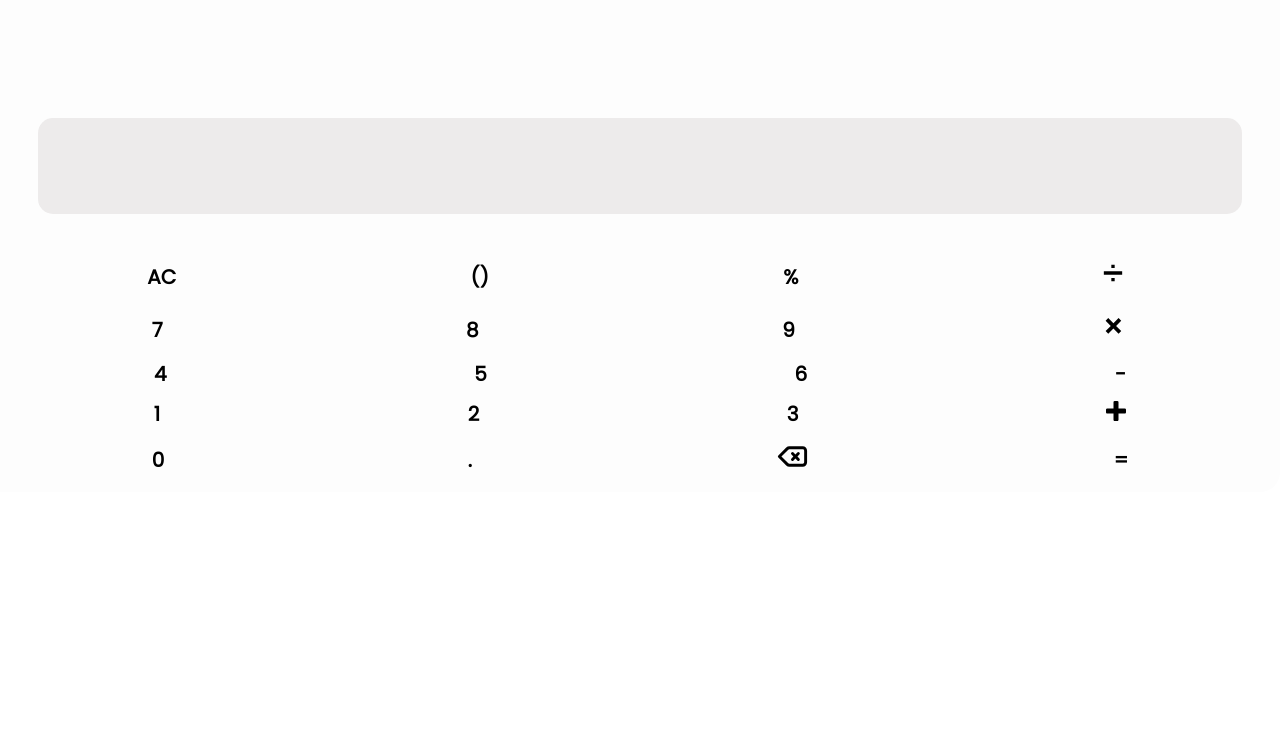
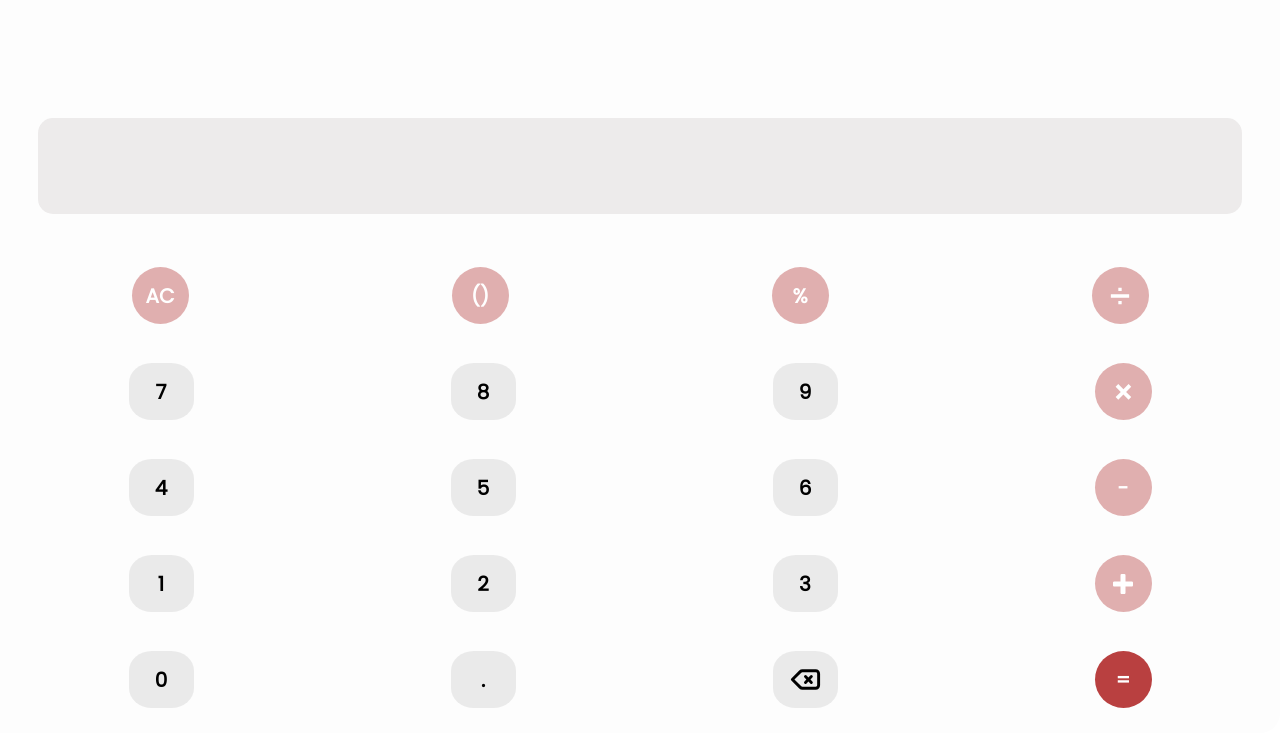
Before and after one commit to SalahVincent/Calculator_Web_App, a plain HTML site: page project/index.html in a window 1280 px wide. Drawn offline with Linux system fonts and the light colour scheme.

Commit message:
calculator layout with some additions to the css check

```diff
--- a/project/index.html
+++ b/project/index.html
@@ -4,7 +4,10 @@
     <meta charset="UTF-8" />
     <meta name="viewport" content="width=device-width, initial-scale=1.0" />
     <link rel="stylesheet" href="styles.css" />
-    <link href="https://fonts.googleapis.com/css?family=Kaushan+Script|Poppins&display=swap" rel="stylesheet">
+    <link
+      href="https://fonts.googleapis.com/css?family=Kaushan+Script|Poppins&display=swap"
+      rel="stylesheet"
+    />
     <title>Calculator Web App</title>
   </head>
   <body id="app">
@@ -17,17 +20,37 @@
             <div class="buttonop">AC</div>
             <div class="buttonop">()</div>
             <div class="buttonop">%</div>
-          <div class="buttonop"><svg height="40" width="40" viewBox="0 0 24 24" xmlns="http://www.w3.org/2000/svg">
-	<path d="M11 7h2.004v2.004H11V7Zm-4.5 4h11v2h-11v-2Zm4.5 4h2.004v2.004H11V15Z" fill="currentColor"/>
-</svg></div>
+            <div class="buttonop">
+              <svg
+                height="40"
+                width="40"
+                viewBox="0 0 24 24"
+                xmlns="http://www.w3.org/2000/svg"
+              >
+                <path
+                  d="M11 7h2.004v2.004H11V7Zm-4.5 4h11v2h-11v-2Zm4.5 4h2.004v2.004H11V15Z"
+                  fill="currentColor"
+                />
+              </svg>
+            </div>
           </div>
           <div class="numrow">
             <div class="button">7</div>
             <div class="button">8</div>
             <div class="button">9</div>
-          <div class="buttonop"><svg height="30" width="30" viewBox="0 0 32 32" xmlns="http://www.w3.org/2000/svg">
-	<path d="m24.778 21.42l-5.502-5.503l5.5-5.502l-2.827-2.83l-5.503 5.502l-5.502-5.502l-2.828 2.83l5.5 5.502l-5.5 5.502l2.83 2.828l5.5-5.502l5.5 5.502z" fill="currentColor"/>
-</svg></div>
+            <div class="buttonop">
+              <svg
+                height="30"
+                width="30"
+                viewBox="0 0 32 32"
+                xmlns="http://www.w3.org/2000/svg"
+              >
+                <path
+                  d="m24.778 21.42l-5.502-5.503l5.5-5.502l-2.827-2.83l-5.503 5.502l-5.502-5.502l-2.828 2.83l5.5 5.502l-5.5 5.502l2.83 2.828l5.5-5.502l5.5 5.502z"
+                  fill="currentColor"
+                />
+              </svg>
+            </div>
           </div>
           <div class="numrow">
             <div class="button">4</div>
@@ -39,16 +62,36 @@
             <div class="button">1</div>
             <div class="button">2</div>
             <div class="button">3</div>
-          <div class="buttonop"><svg height="20" width="20" viewBox="0 0 1024 1024" xmlns="http://www.w3.org/2000/svg">
-	<path d="M960 640H640v320q0 27-18.5 45.5T576 1024H448q-27 0-45.5-19T384 960V640H64q-27 0-45.5-19T0 576V448q0-27 18.5-45.5T64 384h320V64q0-27 18.5-45.5T448 0h128q27 0 45.5 18.5T640 64v320h320q27 0 45.5 18.5T1024 448v128q0 26-18.5 45T960 640z" fill="currentColor"/>
-</svg></div>
+            <div class="buttonop">
+              <svg
+                height="20"
+                width="20"
+                viewBox="0 0 1024 1024"
+                xmlns="http://www.w3.org/2000/svg"
+              >
+                <path
+                  d="M960 640H640v320q0 27-18.5 45.5T576 1024H448q-27 0-45.5-19T384 960V640H64q-27 0-45.5-19T0 576V448q0-27 18.5-45.5T64 384h320V64q0-27 18.5-45.5T448 0h128q27 0 45.5 18.5T640 64v320h320q27 0 45.5 18.5T1024 448v128q0 26-18.5 45T960 640z"
+                  fill="currentColor"
+                />
+              </svg>
             </div>
-          <div class ="numrow">
+          </div>
+          <div class="numrow">
             <div class="button">0</div>
             <div class="button">.</div>
-        <div class="button"><svg height="35" width="35" viewBox="0 0 24 24" xmlns="http://www.w3.org/2000/svg">
-	<path d="M19 5H9.83a3 3 0 0 0-2.12.88l-5.42 5.41a1 1 0 0 0 0 1.42l5.42 5.41a3 3 0 0 0 2.12.88H19a3 3 0 0 0 3-3V8a3 3 0 0 0-3-3Zm1 11a1 1 0 0 1-1 1H9.83a1.05 1.05 0 0 1-.71-.29L4.41 12l4.71-4.71A1.05 1.05 0 0 1 9.83 7H19a1 1 0 0 1 1 1Zm-3.29-6.71a1 1 0 0 0-1.42 0L14 10.59l-1.29-1.3a1 1 0 0 0-1.42 1.42l1.3 1.29l-1.3 1.29a1 1 0 0 0 0 1.42a1 1 0 0 0 1.42 0l1.29-1.3l1.29 1.3a1 1 0 0 0 1.42 0a1 1 0 0 0 0-1.42L15.41 12l1.3-1.29a1 1 0 0 0 0-1.42Z" fill="currentColor"/>
-</svg></div>
+            <div class="button">
+              <svg
+                height="35"
+                width="35"
+                viewBox="0 0 24 24"
+                xmlns="http://www.w3.org/2000/svg"
+              >
+                <path
+                  d="M19 5H9.83a3 3 0 0 0-2.12.88l-5.42 5.41a1 1 0 0 0 0 1.42l5.42 5.41a3 3 0 0 0 2.12.88H19a3 3 0 0 0 3-3V8a3 3 0 0 0-3-3Zm1 11a1 1 0 0 1-1 1H9.83a1.05 1.05 0 0 1-.71-.29L4.41 12l4.71-4.71A1.05 1.05 0 0 1 9.83 7H19a1 1 0 0 1 1 1Zm-3.29-6.71a1 1 0 0 0-1.42 0L14 10.59l-1.29-1.3a1 1 0 0 0-1.42 1.42l1.3 1.29l-1.3 1.29a1 1 0 0 0 0 1.42a1 1 0 0 0 1.42 0l1.29-1.3l1.29 1.3a1 1 0 0 0 1.42 0a1 1 0 0 0 0-1.42L15.41 12l1.3-1.29a1 1 0 0 0 0-1.42Z"
+                  fill="currentColor"
+                />
+              </svg>
+            </div>
             <div class="buttoneq">=</div>
           </div>
         </div>
--- a/project/styles.css
+++ b/project/styles.css
@@ -5,34 +5,80 @@
   font-size: 20px;
   font-weight: 750;
 }
-#screen {
-  background-color: rgb(253, 253, 253);
+#screen  {
+  background-color: #fdfdfd;
   height: auto;
-  border-radius: 0 0 20px 0;
+  border-radius: 0 0 20px;
 }
 
-#history {
+#history  {
   height: 10vh;
 }
-#result {
-  background-color: rgba(235, 232, 232, 0.863);
+#result  {
+  background-color: #ebe8e8dc;
   border-radius: 15px;
   height: 12vh;
   margin: 3%;
 }
 
-#number {
+#number  {
   width: 100%;
   display: flex;
   flex-direction: column;
   justify-content: space-around;
 }
 .numrow,
-.oprow {
+.oprow  {
   width: 100%;
   align-items: center;
   display: flex;
   flex-direction: row;
   justify-content: space-around;
-  padding: 0 0 10px 0;
+  padding: 0 0 10px;
 }
+
+.operations  {
+  height: 60vh;
+  width: 25%;
+}
+
+#numandop  {
+  display: flex;
+  height: 60vh;
+}
+
+.button  {
+  background-color: #dadada8c;
+  color: #000000;
+  height: 57px;
+  width: 65px;
+  border-radius: 35%;
+  text-align: center;
+  display: flex;
+  align-items: center;
+  justify-content: center;
+}
+
+.buttonop  {
+  background-color: #af2a2a5e;
+  color: white;
+  height: 57px;
+  width: 57px;
+  border-radius: 50%;
+  text-align: center;
+  display: flex;
+  align-items: center;
+  justify-content: center;
+}
+
+.buttoneq  {
+  background-color: #b94040;
+  color: white;
+  height: 57px;
+  width: 57px;
+  border-radius: 50%;
+  text-align: center;
+  display: flex;
+  align-items: center;
+  justify-content: center;
+}
```
Lines whose indentation alone changed are shown as unchanged.
